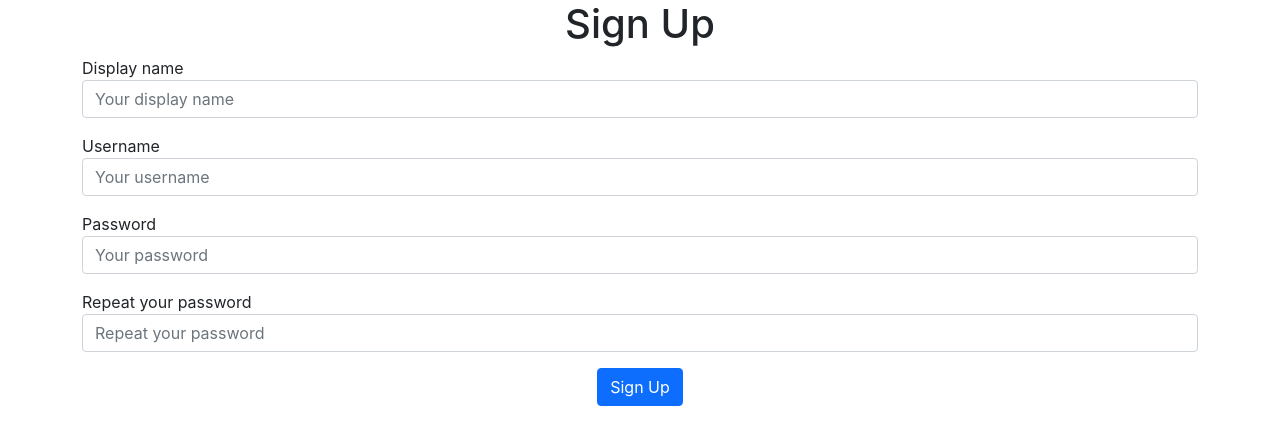
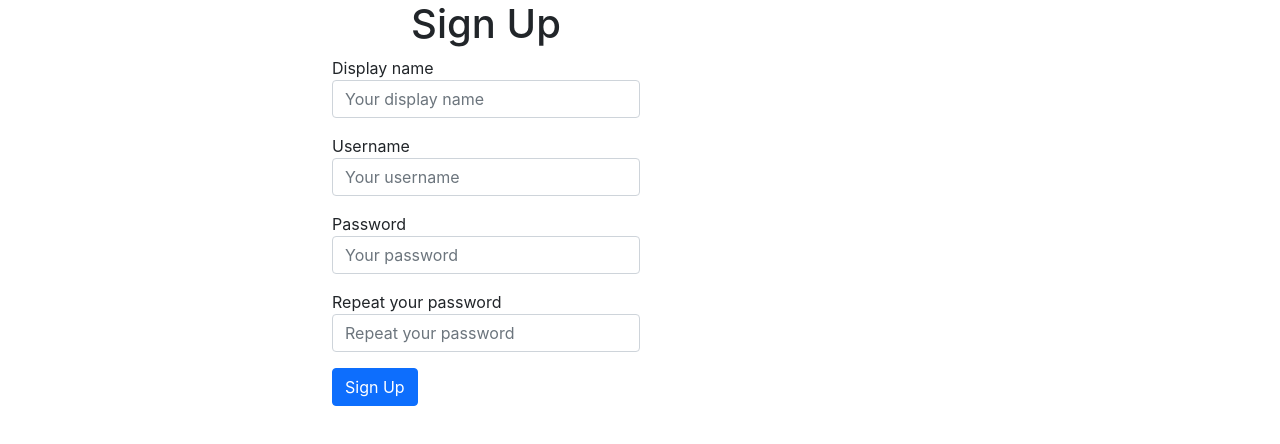
Before and after one commit to RuslanZinovyev/hoaxify_frontend, a React (Create React App) app: page / in a window 1280 px wide. Shown: the top 444 px of the page. Built offline with nearby package versions, Linux system fonts and the light colour scheme.

Commit message:
cnanged input size for signup page

```diff
--- a/src/pages/UserSignupPage.js
+++ b/src/pages/UserSignupPage.js
@@ -48,9 +48,9 @@ export class UserSignupPage extends React.Component {
 
   render() {
     return (
-      <div className="container">
-        <h1 className="text-center">Sign Up</h1>
-        <div className="col-12 mb-3">
+      <div className="container col-6">
+        <h1 className="text-center col-6">Sign Up</h1>
+        <div className="col-6 mb-3">
           <label>Display name</label>
           <input
             className="form-control"
@@ -59,7 +59,7 @@ export class UserSignupPage extends React.Component {
             onChange={this.onChangeDisplayName}
           />
         </div>
-        <div className="col-12 mb-3">
+        <div className="col-6 mb-3">
           <label>Username</label>
           <input
             className="form-control"
@@ -68,7 +68,7 @@ export class UserSignupPage extends React.Component {
             onChange={this.onChangeUserName}
           />
         </div>
-        <div className="col-12 mb-3">
+        <div className="col-6 mb-3">
           <label>Password</label>
           <input
             className="form-control"
@@ -78,7 +78,7 @@ export class UserSignupPage extends React.Component {
             type="password"
           />
         </div>
-        <div className="col-12 mb-3">
+        <div className="col-6 mb-3">
           <label>Repeat your password</label>
           <input
             className="form-control"
@@ -88,7 +88,7 @@ export class UserSignupPage extends React.Component {
             type="password"
           />
         </div>
-        <div className="text-center">
+        <div className="text-left">
           <button
             className="btn btn-primary"
             onClick={this.onClickSignup}
```
